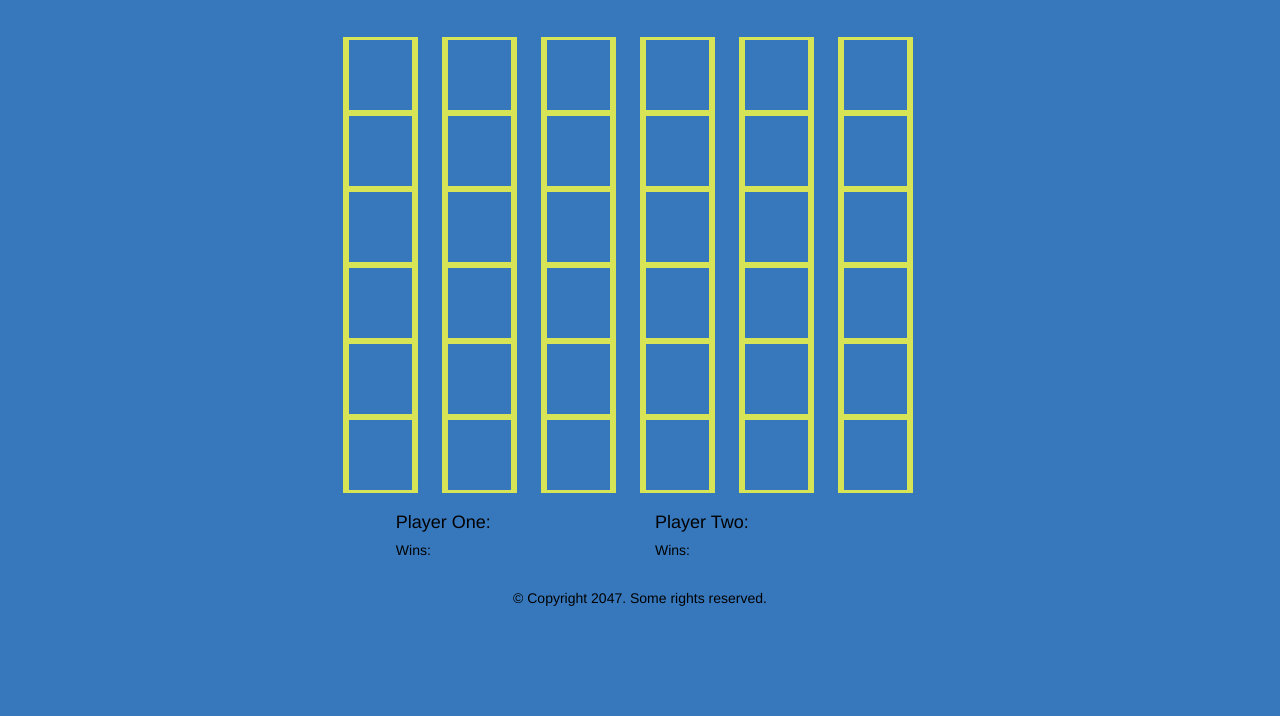
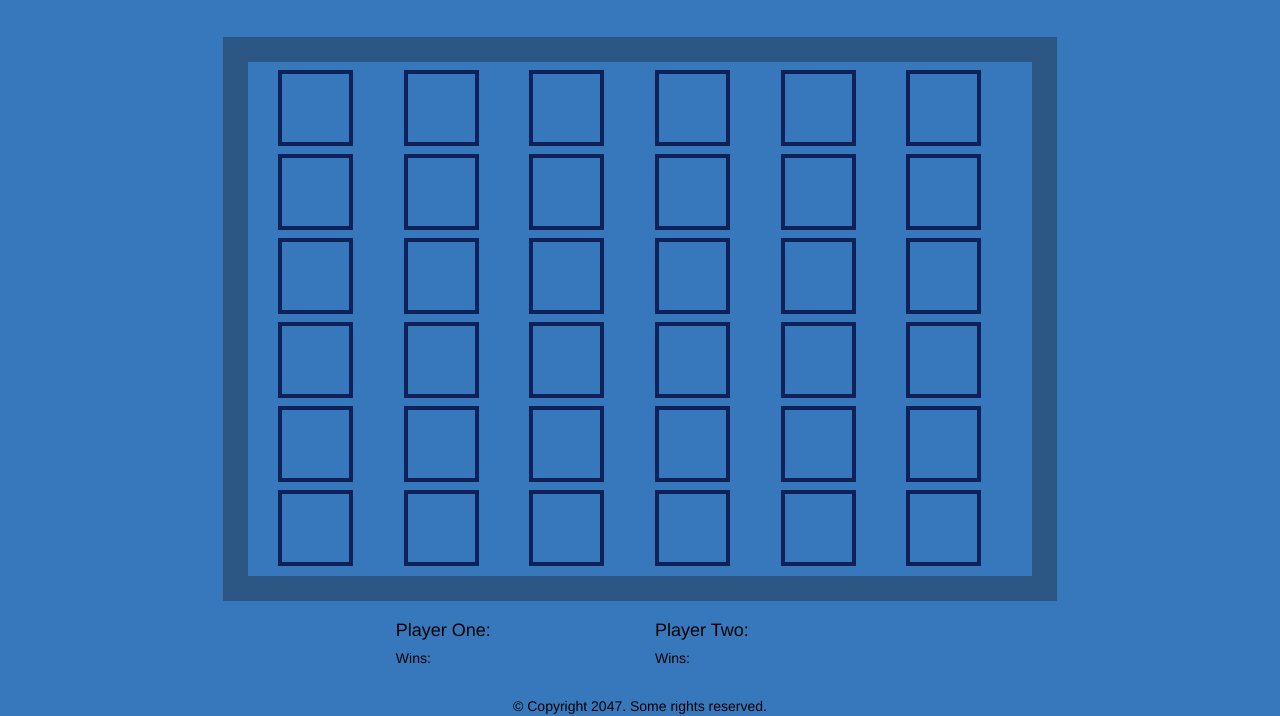
Before and after one commit to wmwilliams/ConnectFour, a plain HTML site: page game.html in a window 1280 px wide. Shown: the part 214-930 px from the top of the page. Before the commit the page ends 822 px from the top, so only its background shows below. Drawn offline with nearby package versions, Linux system fonts and the light colour scheme.

Commit message:
minor adjustments, erased extra css file

```diff
--- a/game.html
+++ b/game.html
@@ -59,7 +59,7 @@
 		<br>
 		<br>
 		<section class="container-fluid col3">
-			<div class="col-sm-6 col-sm-offset-3 divBoard center" id="board">
+			<div class="col-sm-8 col-sm-offset-2 divBoard center" id="board">
 			  <ul class="col-sm-2 col-md-2 columns columns" id="0">
 			    <li class="col1 row6" id="5"></li>
 			    <li class="col1 row5" id="4"></li>
--- a/style.css
+++ b/style.css
@@ -25,17 +25,15 @@ h5 {
 #board .columns li {
 	height: 76px;
 	width: 75px;
-	border-left: 6px solid rgba(255, 255, 60, .8);
-	border-right: 6px solid rgba(255, 255, 60, .8);
-	border-top: 3px solid rgba(255, 255, 60, .8);
-	border-bottom: 3px solid rgba(255, 255, 60, .8);
-	margin: 0px;
+	border: 4px solid #0E2159;
+	margin-top: 8px;
+}
+section div.divBoard {
+	border: 25px solid rgba(35, 53, 78, .5);
 }
 #board ul {
 	display: inline-block;
 	list-style-type: none;
-    margin: 0;
-    padding: 0%;
 }
 .icon {
 	color: black;
--- a/style1.css
+++ /dev/null
@@ -1,4 +0,0 @@
-.waterDrop {
-	color: grey;
-	font-size: 50px;
-}
```
